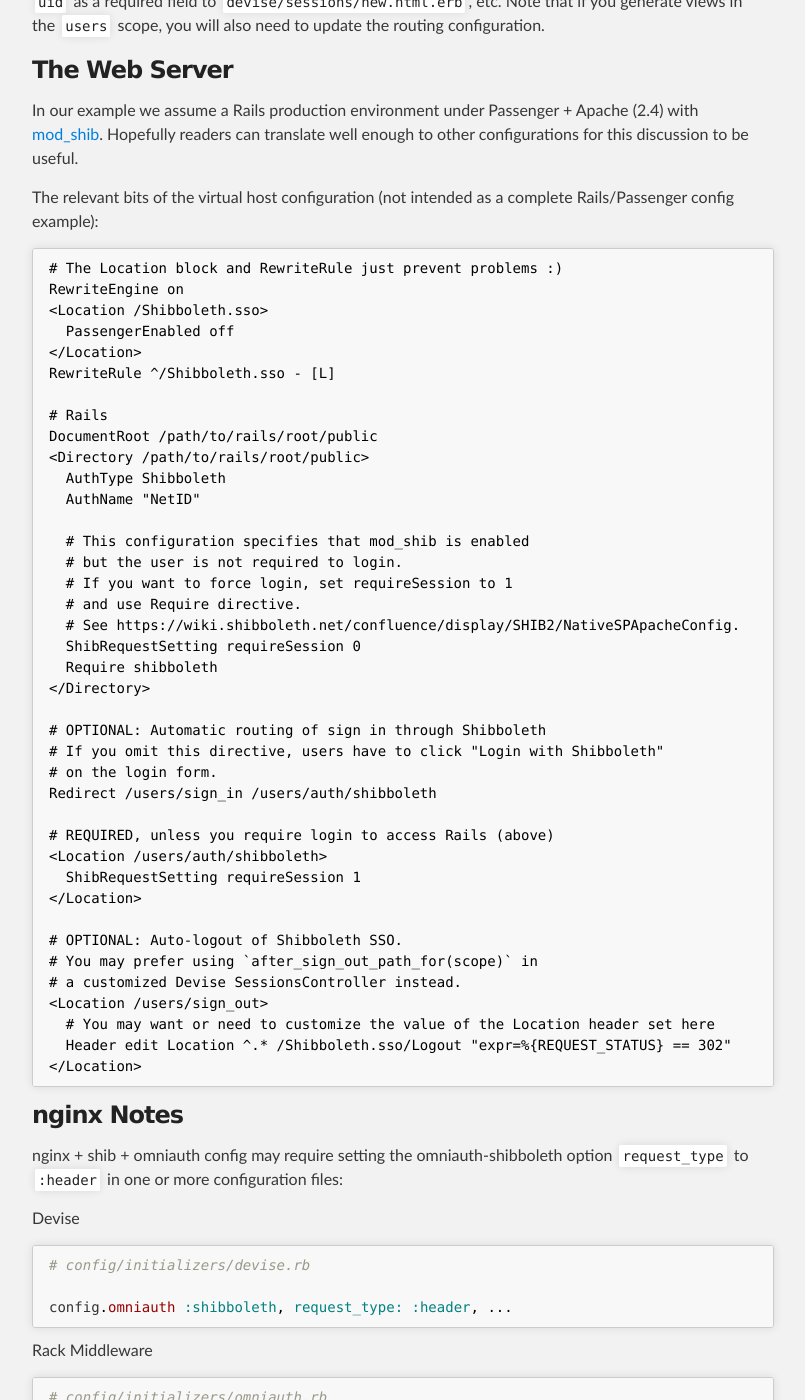
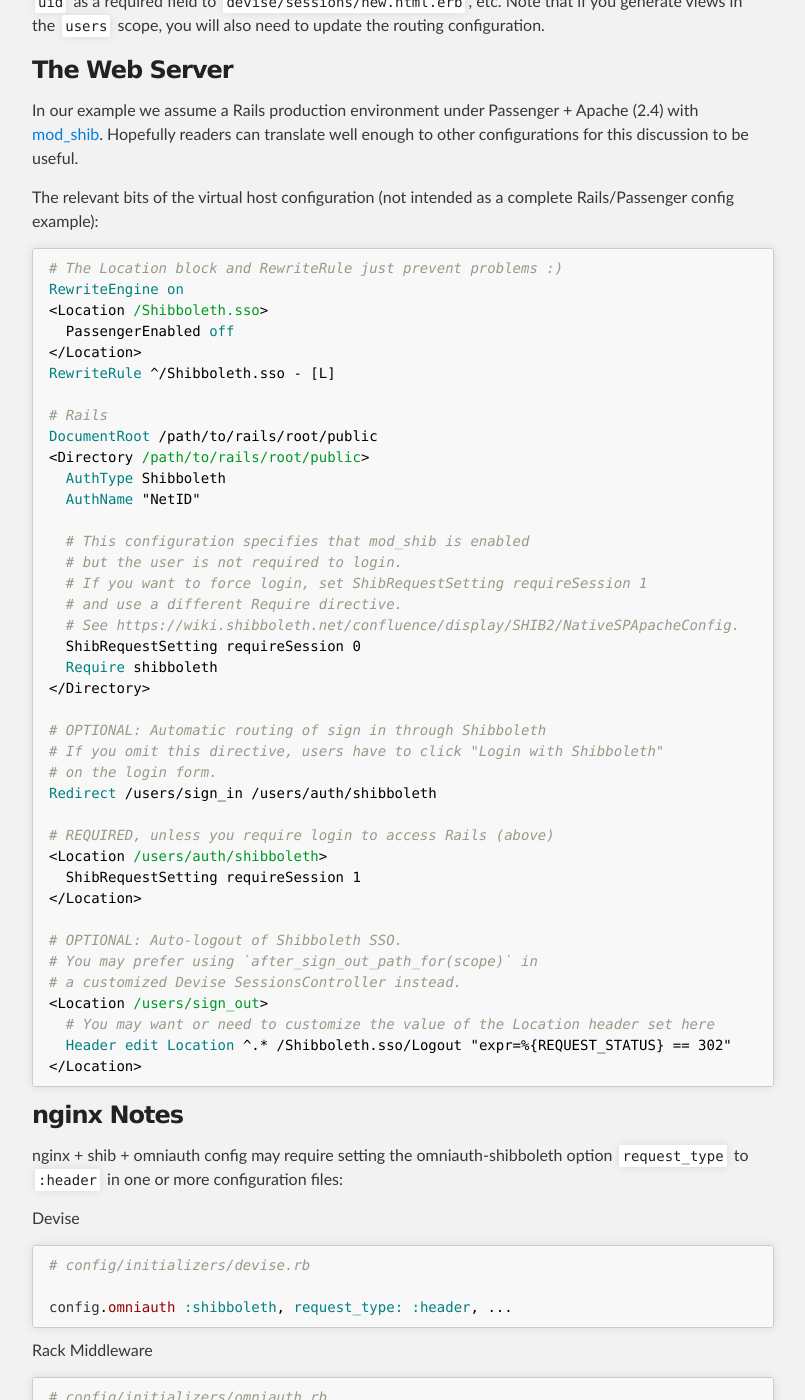
Before and after one commit to duke-libraries/duke-libraries.github.io, a Jekyll site: the page built from _posts/2017-12-13-hyrax-shibboleth.md, in a window 1280 px wide and 1400 px high, scrolled down 3980 px. Shown: the whole window, without its empty margins (248-1053 px from the left). Built offline with Jekyll 4.4.1, drawn with Linux system fonts in a browser that asks for light colours; comment, search, counter and statistics services are not loaded.

Commit message:
Added apache highlighting

````diff
--- a/_posts/2017-12-13-hyrax-shibboleth.md
+++ b/_posts/2017-12-13-hyrax-shibboleth.md
@@ -179,7 +179,7 @@
 
 The relevant bits of the virtual host configuration (not intended as a complete Rails/Passenger config example):
 
-```
+{% highlight apache %}
 # The Location block and RewriteRule just prevent problems :)
 RewriteEngine on
 <Location /Shibboleth.sso>
@@ -195,8 +195,8 @@
 
   # This configuration specifies that mod_shib is enabled
   # but the user is not required to login.
-  # If you want to force login, set requireSession to 1
-  # and use Require directive.
+  # If you want to force login, set ShibRequestSetting requireSession 1
+  # and use a different Require directive.
   # See https://wiki.shibboleth.net/confluence/display/SHIB2/NativeSPApacheConfig.
   ShibRequestSetting requireSession 0
   Require shibboleth
@@ -219,7 +219,7 @@
   # You may want or need to customize the value of the Location header set here
   Header edit Location ^.* /Shibboleth.sso/Logout "expr=%{REQUEST_STATUS} == 302"
 </Location>
-```
+{% endhighlight %}
 
 ### nginx Notes
 
@@ -237,6 +237,7 @@
 
 {% highlight ruby %}
 # config/initializers/omniauth.rb
+
 Rails.application.config.middleware.use OmniAuth::Builder do
   provider :shibboleth, request_type: :header
 end
````
